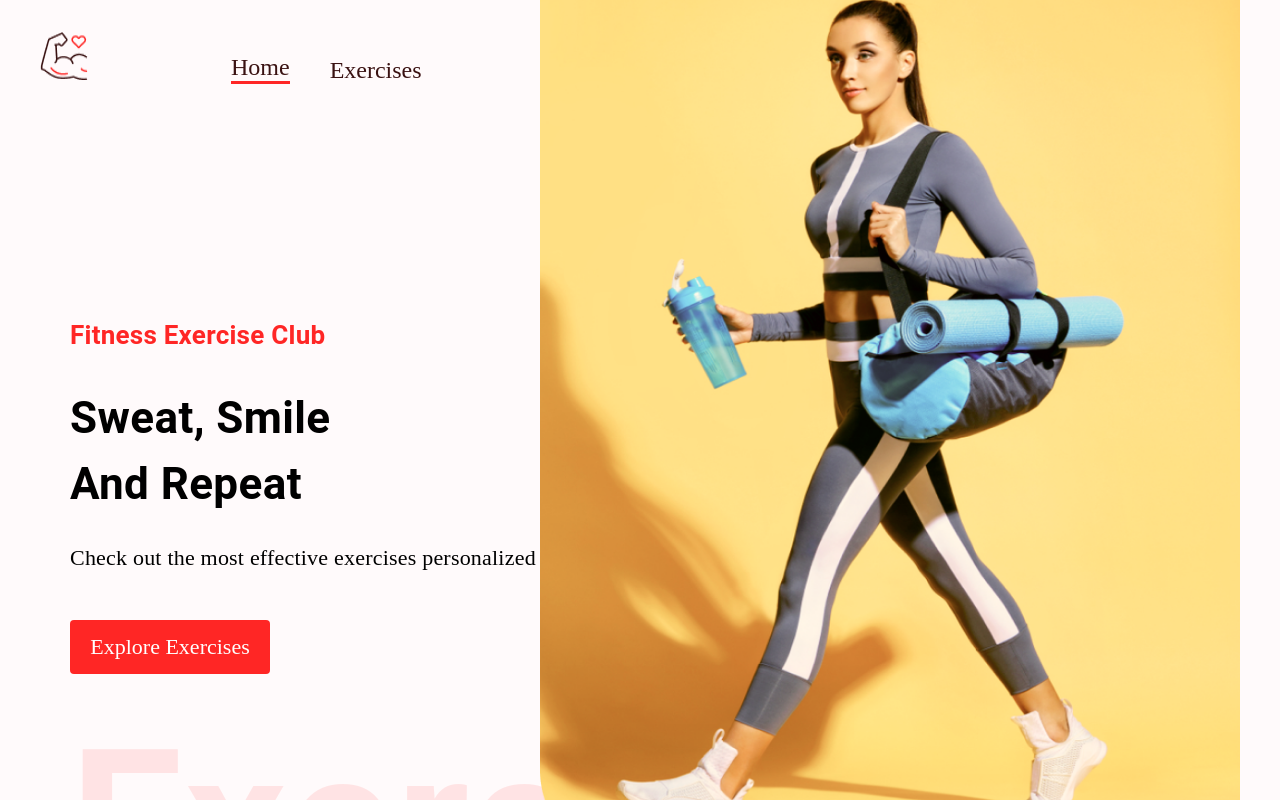
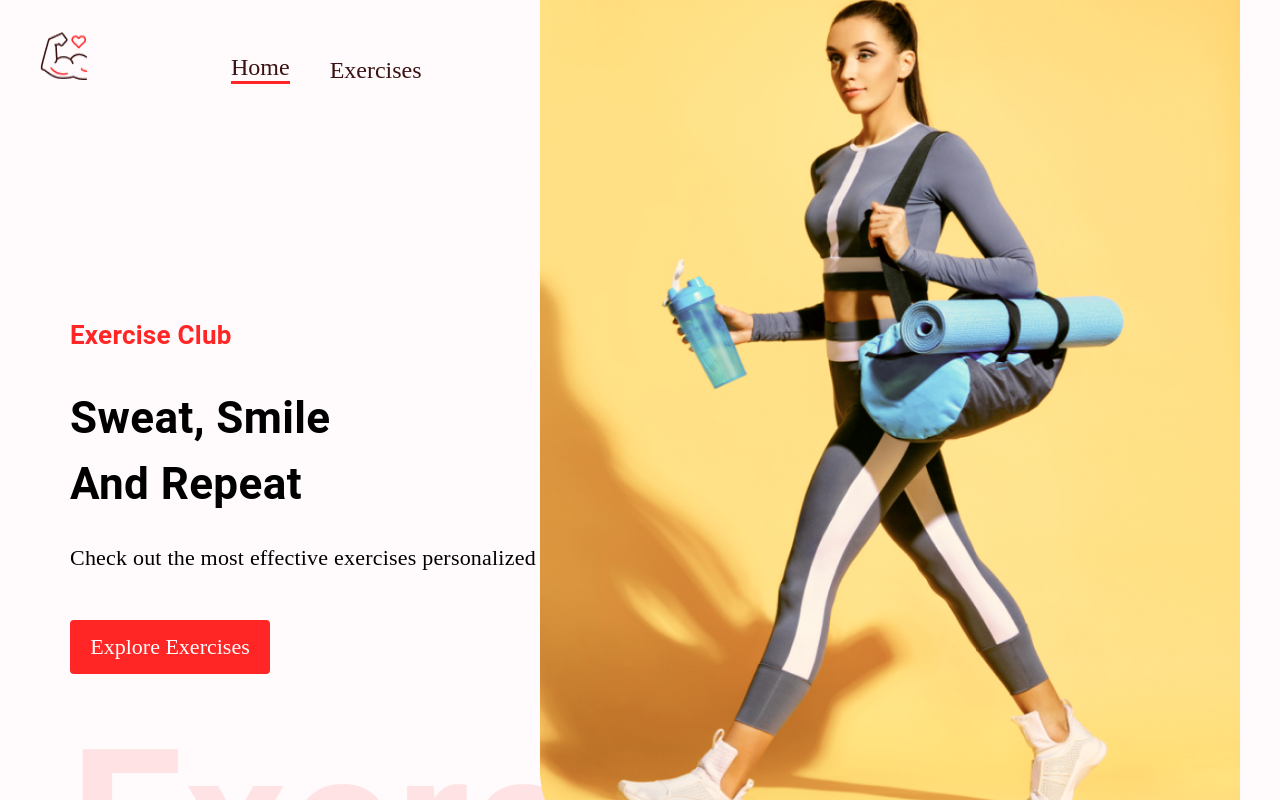
Before and after one commit to emredkyc/exercise_app, a React (Create React App) app: page / in a window 1280 px wide. Shown: the top 800 px of the page. Built offline with nearby package versions, Linux system fonts and the light colour scheme; no server answers.

Commit message:
update text

```diff
--- a/src/components/HeroBanner.js
+++ b/src/components/HeroBanner.js
@@ -10,7 +10,7 @@ const HeroBanner = () => (
     p="20px"
   >
     <Typography color="#FF2625" fontWeight="600" fontSize="26px">
-      Fitness Exercise Club
+      Exercise Club
     </Typography>
     <Typography
       fontWeight={700}
```
